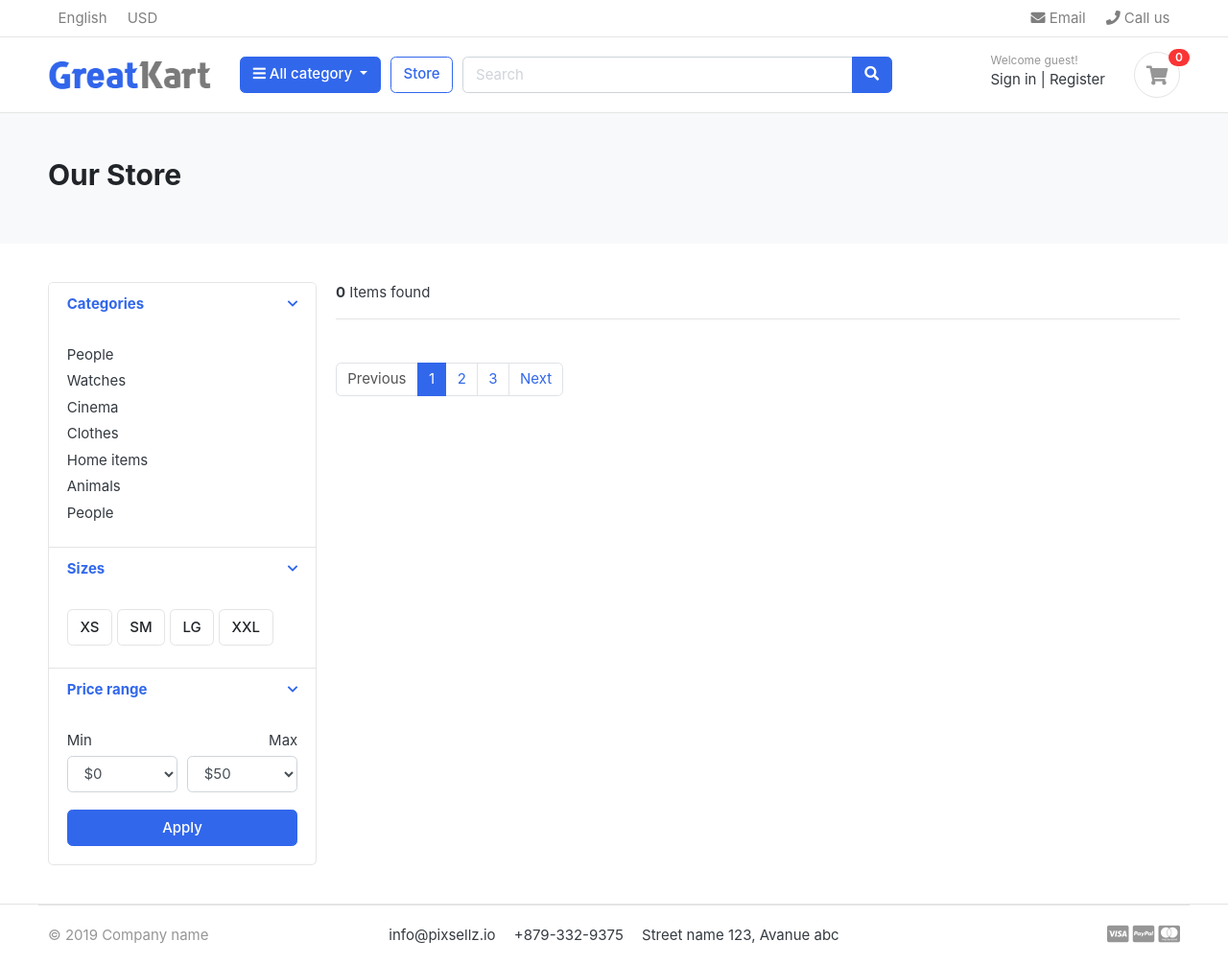
After one commit to kamleshbp/GreatKart, a Django app: page /store/ in a window 1280 px wide. The commit adds this page. Shown: the whole page at 96% size. Run offline with Django 3.2, Linux system fonts and the light colour scheme; data that the repository does not hold is empty; some libraries are stand-ins or nearby versions; some web fonts are replaced.

Commit message:
Added store pages for categories

```diff
--- a/greatkart/urls.py
+++ b/greatkart/urls.py
@@ -14,12 +14,13 @@ Including another URLconf
     2. Add a URL to urlpatterns:  path('blog/', include('blog.urls'))
 """
 from django.contrib import admin
-from django.urls import path
+from django.urls import path,include
 from django.conf import settings
 from django.conf.urls.static import static
 from . import views
 
 urlpatterns = [
     path('admin/', admin.site.urls),
-    path('', views.home, name='home')
+    path('', views.home, name='home'),
+    path('store/', include('store.urls'))
 ] + static(settings.MEDIA_URL, document_root=settings.MEDIA_ROOT)
--- /dev/null
+++ b/store/urls.py
@@ -0,0 +1,8 @@
+
+from django.urls import path
+from . import views
+
+urlpatterns = [
+    path('', views.store, name='store'),
+    path('<slug:category_slug>', views.store, name='')
+]
--- a/store/views.py
+++ b/store/views.py
@@ -1,3 +1,19 @@
-from django.shortcuts import render
+from django.shortcuts import render, get_object_or_404
+from .models import Product
+from category.models import Category
+# Create your views here.
 
-# Create your views here.
+def store(request, category_slug=None):
+
+    if category_slug != None:
+        category = get_object_or_404(Category, slug=category_slug)
+        products = Product.objects.filter(is_available=True, category=category)
+    else:
+        products = Product.objects.filter(is_available=True)
+
+    # product_counts = len(products)
+    product_counts = products.count()
+    return render(request, 'store/store.html', context={
+        'products': products,
+        'product_counts': product_counts
+    })
--- a/templates/includes/header.html
+++ b/templates/includes/header.html
@@ -46,7 +46,7 @@
                 </div>
             </div>  <!-- category-wrap.// -->
         </div> <!-- col.// -->
-        <a href="./store.html" class="btn btn-outline-primary">Store</a>
+        <a href="/store" class="btn btn-outline-primary">Store</a>
         <div class="col-lg  col-md-6 col-sm-12 col">
             <form action="#" class="search">
                 <div class="input-group w-100">
--- /dev/null
+++ b/templates/store/store.html
@@ -0,0 +1,171 @@
+{% extends 'base.html' %}
+
+{% block content %}
+
+<!-- ========================= SECTION PAGETOP ========================= -->
+<section class="section-pagetop bg">
+    <div class="container">
+        <h2 class="title-page">Our Store</h2>
+
+    </div> <!-- container //  -->
+    </section>
+    <!-- ========================= SECTION INTRO END// ========================= -->
+
+    <!-- ========================= SECTION CONTENT ========================= -->
+    <section class="section-content padding-y">
+    <div class="container">
+
+    <div class="row">
+        <aside class="col-md-3">
+
+    <div class="card">
+        <article class="filter-group">
+            <header class="card-header">
+                <a href="#" data-toggle="collapse" data-target="#collapse_1" aria-expanded="true" class="">
+                    <i class="icon-control fa fa-chevron-down"></i>
+                    <h6 class="title">Categories</h6>
+                </a>
+            </header>
+            <div class="filter-content collapse show" id="collapse_1" style="">
+                <div class="card-body">
+
+                    <ul class="list-menu">
+                    <li><a href="#">People  </a></li>
+                    <li><a href="#">Watches </a></li>
+                    <li><a href="#">Cinema  </a></li>
+                    <li><a href="#">Clothes  </a></li>
+                    <li><a href="#">Home items </a></li>
+                    <li><a href="#">Animals</a></li>
+                    <li><a href="#">People </a></li>
+                    </ul>
+
+                </div> <!-- card-body.// -->
+            </div>
+        </article> <!-- filter-group  .// -->
+        <article class="filter-group">
+            <header class="card-header">
+                <a href="#" data-toggle="collapse" data-target="#collapse_4" aria-expanded="true" class="">
+                    <i class="icon-control fa fa-chevron-down"></i>
+                    <h6 class="title">Sizes </h6>
+                </a>
+            </header>
+            <div class="filter-content collapse show" id="collapse_4" style="">
+                <div class="card-body">
+                  <label class="checkbox-btn">
+                    <input type="checkbox">
+                    <span class="btn btn-light"> XS </span>
+                  </label>
+
+                  <label class="checkbox-btn">
+                    <input type="checkbox">
+                    <span class="btn btn-light"> SM </span>
+                  </label>
+
+                  <label class="checkbox-btn">
+                    <input type="checkbox">
+                    <span class="btn btn-light"> LG </span>
+                  </label>
+
+                  <label class="checkbox-btn">
+                    <input type="checkbox">
+                    <span class="btn btn-light"> XXL </span>
+                  </label>
+            </div><!-- card-body.// -->
+            </div>
+        </article> <!-- filter-group .// -->
+
+        <article class="filter-group">
+            <header class="card-header">
+                <a href="#" data-toggle="collapse" data-target="#collapse_3" aria-expanded="true" class="">
+                    <i class="icon-control fa fa-chevron-down"></i>
+                    <h6 class="title">Price range </h6>
+                </a>
+            </header>
+            <div class="filter-content collapse show" id="collapse_3" style="">
+                <div class="card-body">
+
+                    <div class="form-row">
+                    <div class="form-group col-md-6">
+                      <label>Min</label>
+                      <!-- <input class="form-control" placeholder="$0" type="number"> -->
+                          <select class="mr-2 form-control">
+                            <option value="0">$0</option>
+                            <option value="50">$50</option>
+                            <option value="100">$100</option>
+                            <option value="150">$150</option>
+                            <option value="200">$200</option>
+                            <option value="500">$500</option>
+                            <option value="1000">$1000</option>
+                        </select>
+                    </div>
+                    <div class="form-group text-right col-md-6">
+                      <label>Max</label>
+                          <select class="mr-2 form-control">
+                            <option value="50">$50</option>
+                            <option value="100">$100</option>
+                            <option value="150">$150</option>
+                            <option value="200">$200</option>
+                            <option value="500">$500</option>
+                            <option value="1000">$1000</option>
+                            <option value="2000">$2000+</option>
+                        </select>
+                    </div>
+                    </div> <!-- form-row.// -->
+                    <button class="btn btn-block btn-primary">Apply</button>
+                </div><!-- card-body.// -->
+            </div>
+        </article> <!-- filter-group .// -->
+
+    </div> <!-- card.// -->
+
+        </aside> <!-- col.// -->
+        <main class="col-md-9">
+
+    <header class="border-bottom mb-4 pb-3">
+            <div class="form-inline">
+                <span class="mr-md-auto"><b>{{ product_counts }}</b> Items found </span>
+            </div>
+    </header><!-- sect-heading -->
+
+    <div class="row">
+        {% for product in products %}
+        <div class="col-md-4">
+            <figure class="card card-product-grid">
+                <div class="img-wrap">
+
+                    <img src="{{ product.images.url }}">
+
+                </div> <!-- img-wrap.// -->
+                <figcaption class="info-wrap">
+                    <div class="fix-height">
+                        <a href="./product-detail.html" class="title">{{ product.product_name }}</a>
+                        <div class="price-wrap mt-2">
+                            <span class="price">${{ product.price }}</span>
+                        </div> <!-- price-wrap.// -->
+                    </div>
+                    <a href="#" class="btn btn-block btn-primary">Add to cart </a>
+                </figcaption>
+            </figure>
+        </div> <!-- col.// -->
+        {% endfor %}
+    </div> <!-- row end.// -->
+
+
+    <nav class="mt-4" aria-label="Page navigation sample">
+      <ul class="pagination">
+        <li class="page-item disabled"><a class="page-link" href="#">Previous</a></li>
+        <li class="page-item active"><a class="page-link" href="#">1</a></li>
+        <li class="page-item"><a class="page-link" href="#">2</a></li>
+        <li class="page-item"><a class="page-link" href="#">3</a></li>
+        <li class="page-item"><a class="page-link" href="#">Next</a></li>
+      </ul>
+    </nav>
+
+        </main> <!-- col.// -->
+
+    </div>
+
+    </div> <!-- container .//  -->
+    </section>
+    <!-- ========================= SECTION CONTENT END// ========================= -->
+{% endblock %}
```
